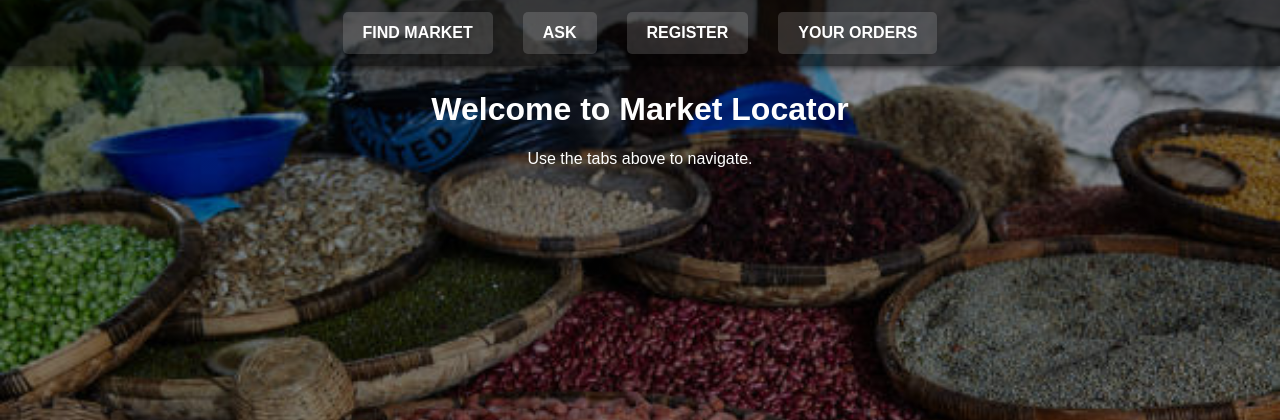
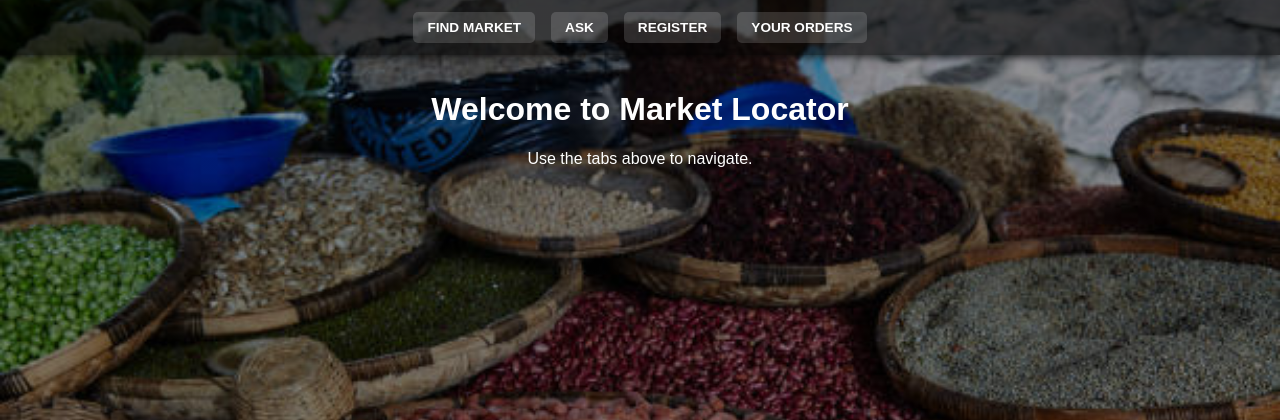
Before and after one commit to sytonmphaka/crop_api_project, a FastAPI app: page /community in a window 1280 px wide. Shown: the top 420 px of the page. Run offline with FastAPI, Linux system fonts and the light colour scheme.

```diff
--- a/templates/market.html
+++ b/templates/market.html
@@ -32,8 +32,8 @@
 
     /* Each tab */
     .nav-tab {
-      margin: 0 15px;
-      padding: 10px 18px;
+      margin: 0 8px;              /* reduced side margin */
+      padding: 6px 12px;          /* reduced padding */
       cursor: pointer;
       background-color: rgba(255, 255, 255, 0.15);
       border-radius: 5px;
@@ -42,8 +42,9 @@
       user-select: none;
       color: white;
       text-transform: uppercase;
-      font-size: 1rem;
+      font-size: 0.85rem;         /* smaller font size */
       border: 2px solid transparent;
+      white-space: nowrap;
     }
     .nav-tab:hover {
       background-color: rgba(255, 255, 255, 0.35);
```
